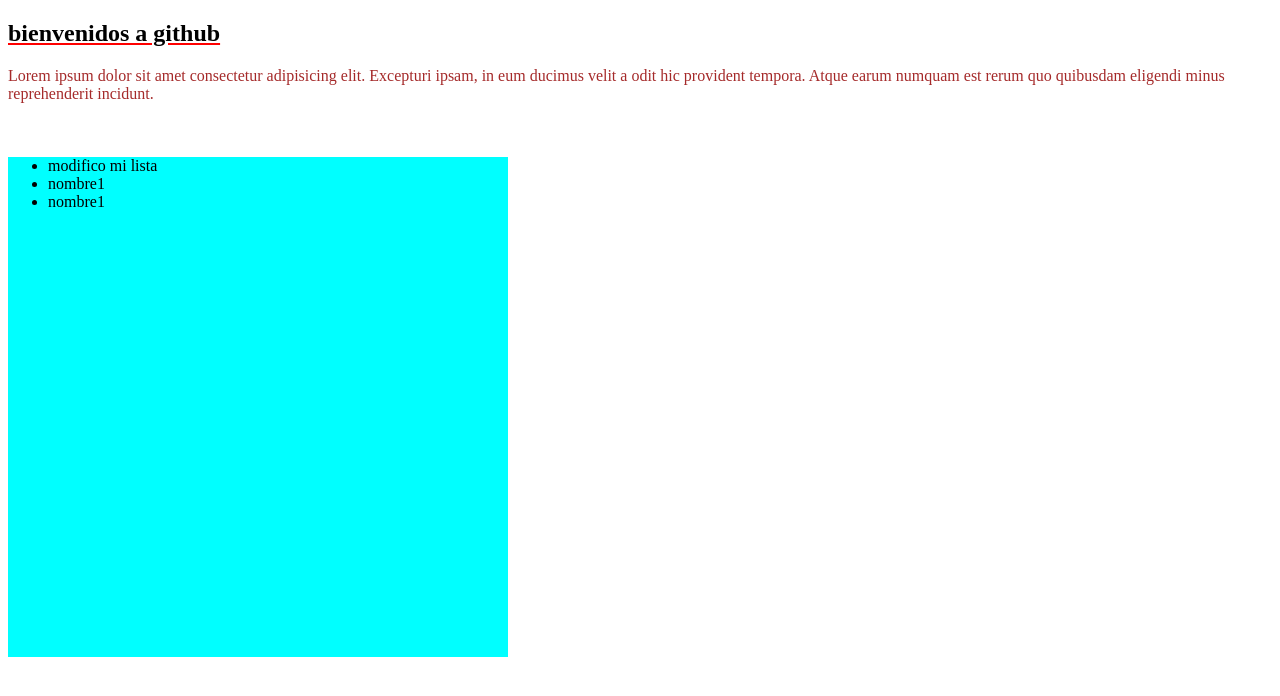
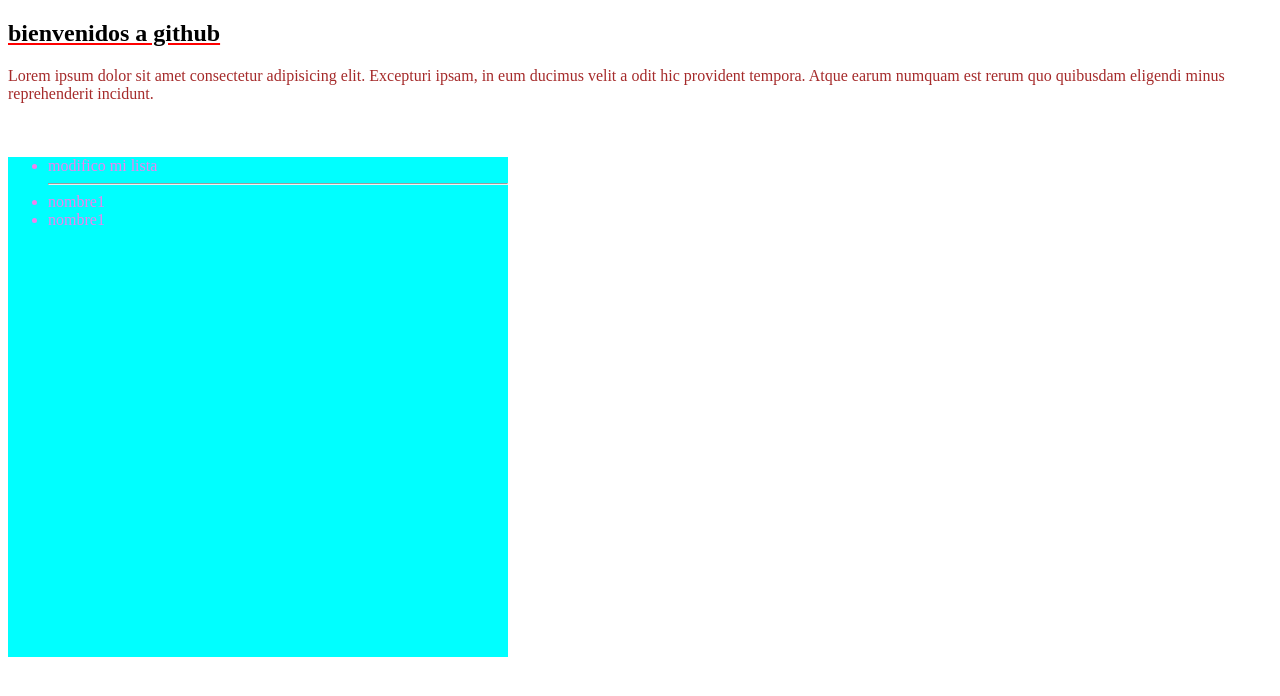
Before and after one commit to codercabral/githubencoder, a plain HTML site: page index.html in a window 1280 px wide. Drawn offline with Linux system fonts and the light colour scheme.

Commit message:
agrego un hr y estilos para li

```diff
--- a/estilos.css
+++ b/estilos.css
@@ -10,3 +10,7 @@ div{
     width: 500px;
     background-color: aqua;
 }
+
+li{
+    color: violet;
+}
--- a/index.html
+++ b/index.html
@@ -14,9 +14,11 @@
     <div>
         <ul>
             <li>modifico mi lista</li>
+            <hr>
             <li>nombre1</li>
             <li>nombre1</li>
         </ul>
     </div>
+
 </body>
 </html>
```
